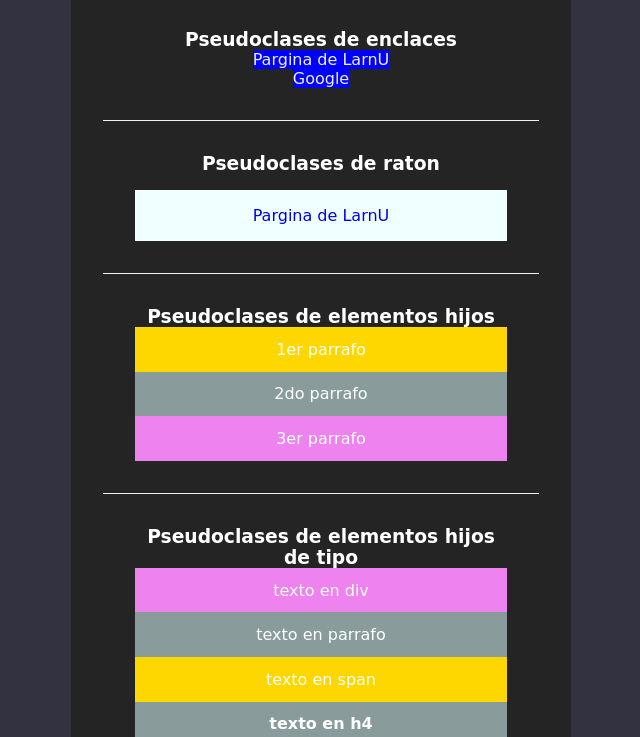
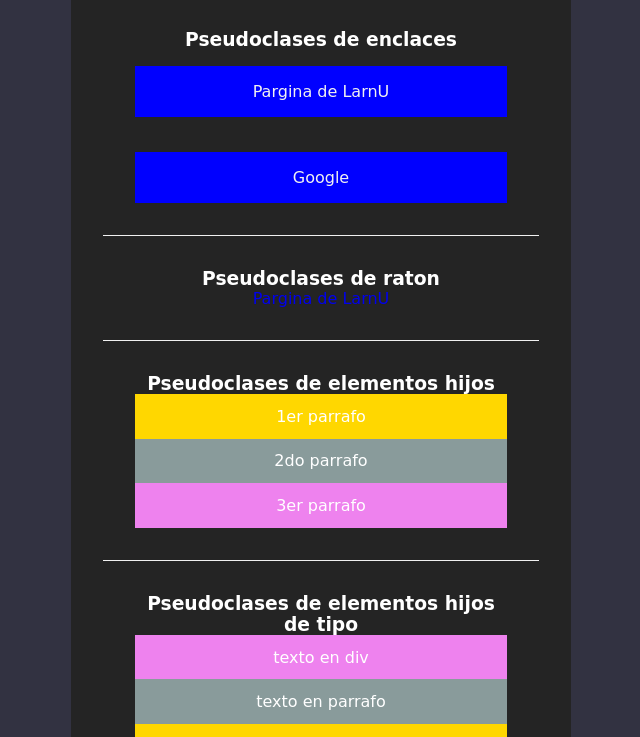
Before and after one commit to JP85118/desafio_github, a plain HTML site: page pseudoClases/indexPseudo.html in a window 1280 px wide. Shown: the part 63-800 px from the top of the page, without its empty margins (319-959 px from the left). Drawn offline with Linux system fonts and the light colour scheme; a web font is replaced by a local one.

Commit message:
se modifica archivos

```diff
--- a/pseudoClases/indexPseudo.html
+++ b/pseudoClases/indexPseudo.html
@@ -20,7 +20,7 @@
 
         <div class="container__div">
             <h3>Pseudoclases de raton</h3>
-            <div class="enlaces">
+            <div class="enlace2">
                 <a href="#" class="enlace2">Pargina de LarnU</a>
             </div>
         </div>
--- a/pseudoClases/stylePseudo.css
+++ b/pseudoClases/stylePseudo.css
@@ -34,11 +34,15 @@ body{
     border-bottom: 1px solid #f1f1f1;
 }
 
-.enlace2{
+.enlace{
     display: block;
     margin-top: 1rem;
     padding: 1rem;
     background-color: azure;
+    text-decoration: none;
+}
+
+.enlace2{
     text-decoration: none;
 }
 
```
